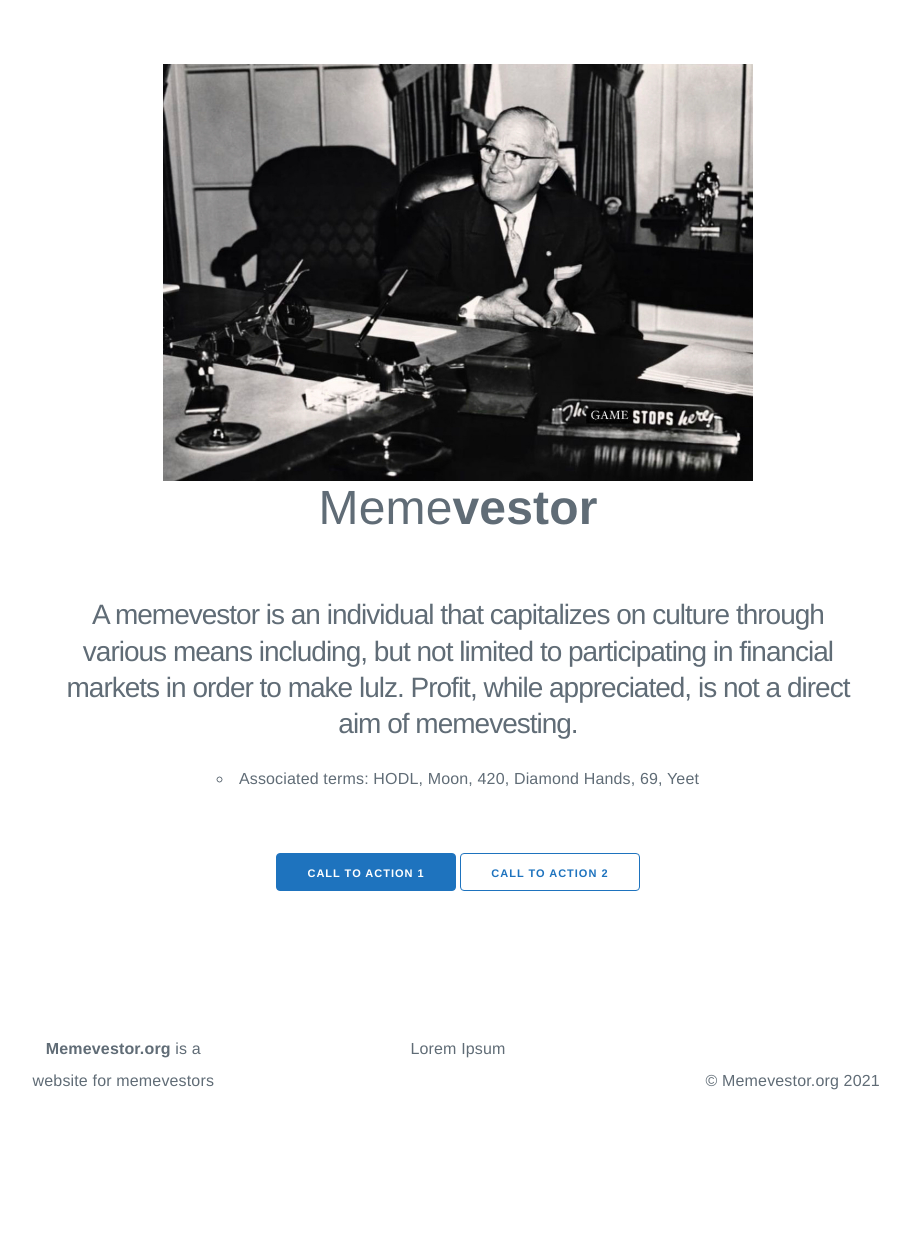
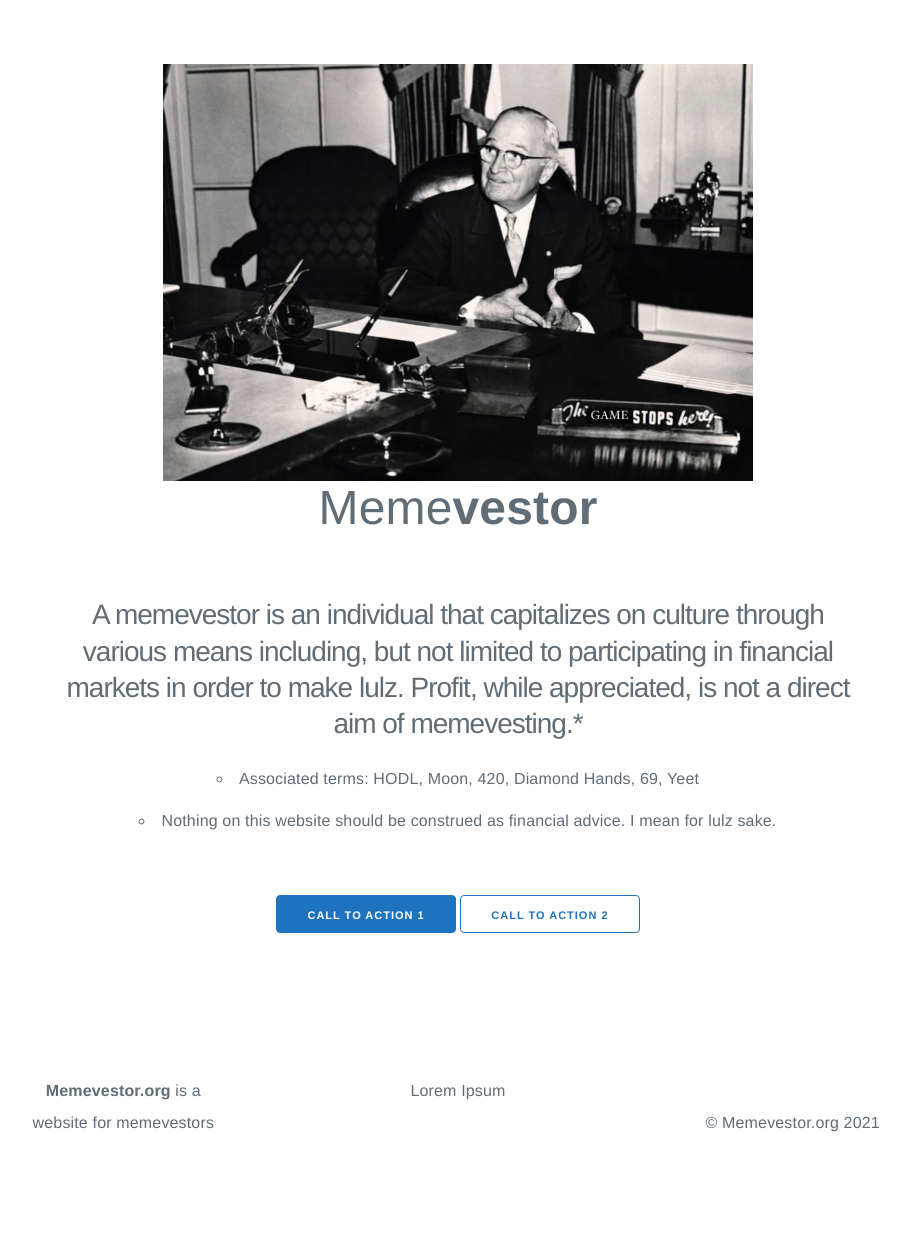
Before and after one commit to The-Band-Work/memevestors, a Jekyll site: the page built from index.html, in a window 1280 px wide. Shown: the whole page, without its empty margins (182-1090 px from the left). Built offline with Jekyll 4.4.1, drawn with Linux system fonts in a browser that asks for light colours; nearby versions of some CDN libraries; the list of posts is cut into pages by our own code; before the commit the page ends 1206 px from its top, so only the background shows below that.

Commit message:
Update index.html

```diff
--- a/index.html
+++ b/index.html
@@ -15,9 +15,10 @@
 	</div>
 	<div class="row actions">
 		<div class="column column-80 column-offset-10">
-		<h3>A memevestor is an individual that capitalizes on culture through various means including, but not limited to participating in financial markets in order to make lulz. Profit, while appreciated, is not a direct aim of memevesting.</h3>
+		<h3>A memevestor is an individual that capitalizes on culture through various means including, but not limited to participating in financial markets in order to make lulz. Profit, while appreciated, is not a direct aim of memevesting.*</h3>
 			<ul>
 				<li> Associated terms: HODL, Moon, 420, Diamond Hands, 69, Yeet</li>
+				<li> Nothing on this website should be construed as financial advice. I mean for lulz sake.
 			</ul>
 		</div>
 	</div>
```
